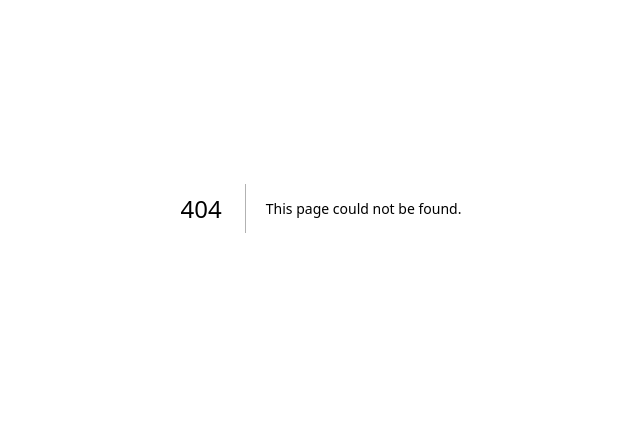
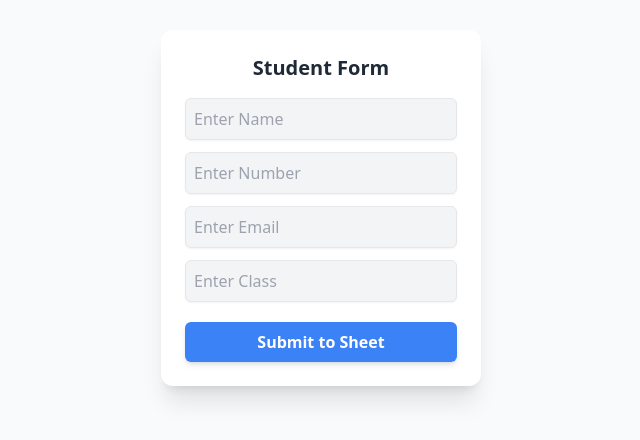
Before and after one commit to sahilkalam/next-app, a Next.js app: page /form in a window 1280 px wide. Before the commit this address had no page. Shown: the part 192-632 px from the top of the page, without its empty margins (319-959 px from the left). Built offline with nearby package versions, Linux system fonts and the light colour scheme.

Commit message:
form added

```diff
--- a/pages/api/animeData.js
+++ /dev/null
@@ -1,20 +0,0 @@
-// pages/api/animeData.js
-export const animeData = [
-  {
-    "title": "Naruto",
-    "slug": "naruto",
-    "description": "A young ninja seeks recognition and dreams of becoming the Hokage.",
-    "seasons": {
-      "season-1": { "title": "Enter Naruto", "episodes": ["Ep 1: Enter Naruto Uzumaki!", "Ep 2: My Name is Konohamaru!"] },
-      "season-2": { "title": "Chunin Exams", "episodes": ["Ep 20: A New Chapter Begins!", "Ep 21: Identify Yourself!"] }
-    }
-  },
-  {
-    "title": "One Piece",
-    "slug": "one-piece",
-    "description": "Monkey D. Luffy sets off to find the legendary One Piece treasure.",
-    "seasons": {
-      "season-1": { "title": "East Blue Saga", "episodes": ["Ep 1: I'm Luffy!", "Ep 2: Enter Zoro!"] }
-    }
-  }
-];
--- /dev/null
+++ b/pages/form.js
@@ -0,0 +1,135 @@
+// {https://script.google.com/macros/s/AKfycbwA23s0aPohrmoeGeCIEwdpY4-UD33o_R4ypi8Wki2cVApswyGNiD7RXNJHUusiDFUz/exec}
+import Head from "next/head";
+import { motion } from "framer-motion";
+import { useState } from "react";
+
+export default function Home() {
+  const [formData, setFormData] = useState({
+    name: "",
+    number: "",
+    email: "",
+    studentClass: "",
+  });
+
+  const [loading, setLoading] = useState(false);
+
+  const handleChange = (e) => {
+    const { name, value } = e.target;
+    setFormData((prev) => ({
+      ...prev,
+      [name]: value,
+    }));
+  };
+
+  const handleSubmit = async (e) => {
+    e.preventDefault();
+    setLoading(true);
+
+    // Google Apps Script के लिए डेटा को URL-encoded फॉर्मेट में बदलना
+    const urlEncodedData = new URLSearchParams();
+    urlEncodedData.append("name", formData.name);
+    urlEncodedData.append("number", formData.number);
+    urlEncodedData.append("email", formData.email);
+    urlEncodedData.append("studentClass", formData.studentClass);
+
+    // आपका जेनरेट किया हुआ Google Script URL
+    const googleSheetUrl = "https://script.google.com/macros/s/AKfycbwA23s0aPohrmoeGeCIEwdpY4-UD33o_R4ypi8Wki2cVApswyGNiD7RXNJHUusiDFUz/exec";
+
+    try {
+      await fetch(googleSheetUrl, {
+        method: "POST",
+        mode: "no-cors", // Next.js 10 में CORS एरर से बचने के लिए no-cors ज़रूरी है
+        headers: {
+          "Content-Type": "application/x-www-form-urlencoded",
+        },
+        body: urlEncodedData,
+      });
+
+      alert("Data Google Sheet me successfully save ho gaya!");
+
+      // फॉर्म को खाली (Reset) करने के लिए
+      setFormData({
+        name: "",
+        number: "",
+        email: "",
+        studentClass: "",
+      });
+    } catch (error) {
+      console.error("Submission Error:", error);
+      alert("Kuch gadbad hui, data save nahi ho paya.");
+    } finally {
+      setLoading(false);
+    }
+  };
+
+  return (
+    <>
+      {/* Next.js 10 का स्टैण्डर्ड Head टैग */}
+      <Head>
+        <title>Student Registration - Next.js 10</title>
+        <meta name="description" content="Google Sheet Form Integration" />
+      </Head>
+
+      <div className="flex flex-col items-center justify-center min-h-screen bg-gray-50 p-4">
+        <motion.div
+          initial={{ opacity: 0, y: 30 }}
+          animate={{ opacity: 1, y: 0 }}
+          transition={{ duration: 0.5 }}
+          className="text-center bg-white p-6 rounded-xl shadow-xl w-80"
+        >
+          <h2 className="text-xl font-bold mb-4 text-gray-800">Student Form</h2>
+
+          <form onSubmit={handleSubmit} className="flex flex-col gap-3">
+            <input
+              type="text"
+              name="name"
+              value={formData.name}
+              onChange={handleChange}
+              placeholder="Enter Name"
+              className="bg-gray-100 p-2 rounded-md shadow-sm border border-gray-200 focus:outline-none focus:ring-2 focus:ring-blue-500"
+              required
+            />
+
+            <input
+              type="tel"
+              name="number"
+              value={formData.number}
+              onChange={handleChange}
+              placeholder="Enter Number"
+              className="bg-gray-100 p-2 rounded-md shadow-sm border border-gray-200 focus:outline-none focus:ring-2 focus:ring-blue-500"
+              required
+            />
+
+            <input
+              type="email"
+              name="email"
+              value={formData.email}
+              onChange={handleChange}
+              placeholder="Enter Email"
+              className="bg-gray-100 p-2 rounded-md shadow-sm border border-gray-200 focus:outline-none focus:ring-2 focus:ring-blue-500"
+              required
+            />
+
+            <input
+              type="text"
+              name="studentClass"
+              value={formData.studentClass}
+              onChange={handleChange}
+              placeholder="Enter Class"
+              className="bg-gray-100 p-2 rounded-md shadow-sm border border-gray-200 focus:outline-none focus:ring-2 focus:ring-blue-500"
+              required
+            />
+
+            <button
+              type="submit"
+              disabled={loading}
+              className="bg-blue-500 text-white p-2 mt-2 rounded-md shadow-md hover:bg-blue-600 transition-colors font-semibold disabled:bg-gray-400"
+            >
+              {loading ? "Saving..." : "Submit to Sheet"}
+            </button>
+          </form>
+        </motion.div>
+      </div>
+    </>
+  );
+}
```
